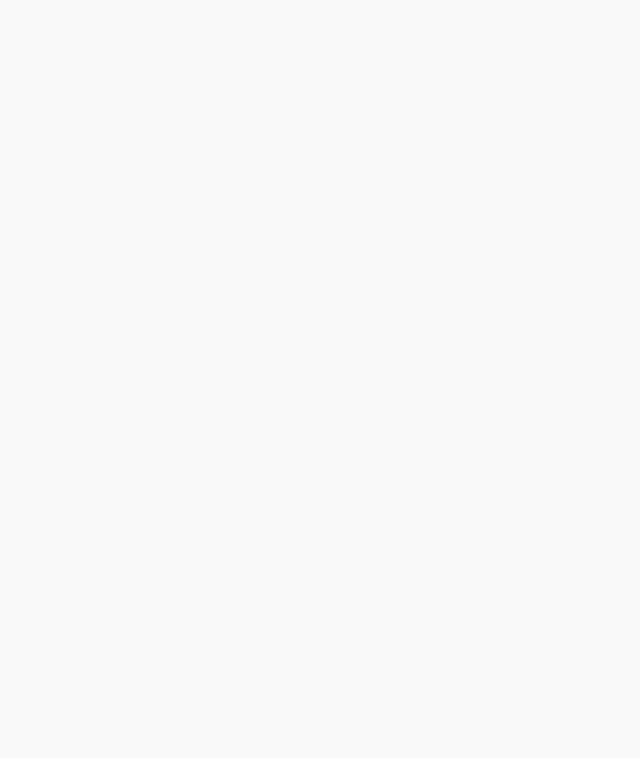
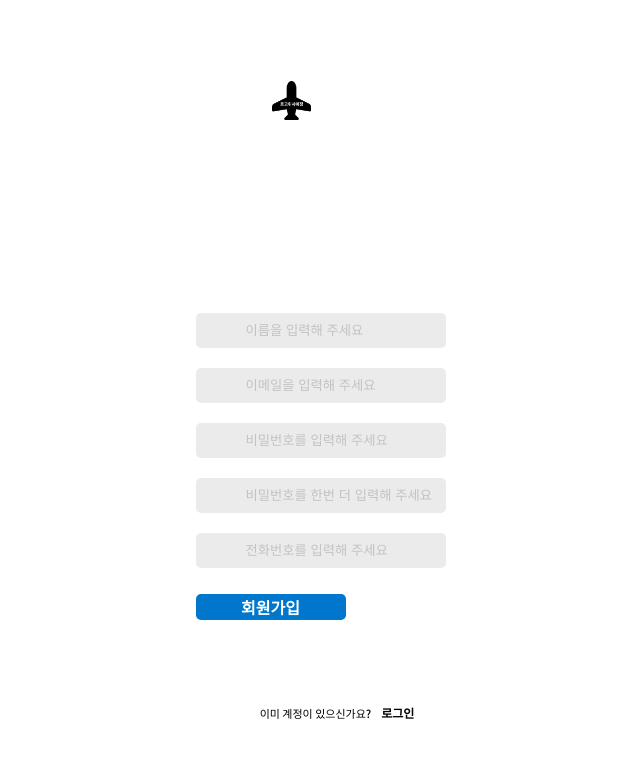
Before and after one commit to choiyen/pocketTrip, a React (Create React App) app in the folder frontend/: page /Login/Register in a window 1280 px wide. Before the commit this address had no page. Shown: the top 758 px of the page, without its empty margins (303-943 px from the left). Built offline with nearby package versions, Linux system fonts and the light colour scheme.

Commit message:
로그인_

```diff
--- a/frontend/src/App.tsx
+++ b/frontend/src/App.tsx
@@ -5,6 +5,7 @@ import { BrowserRouter, Route, Routes } from "react-router-dom";
 import MainPage from "./pages/Home/MainPage";
 import MyPage from "./pages/Mypage/MyPage";
 import Login from "./pages/Login/Login";
+import Register from "./pages/Login/Register/Register";
 import { Provider } from "react-redux";
 import store from "./store";
 
@@ -15,6 +16,7 @@ function App() {
         <BrowserRouter>
           <Routes>
             <Route path="/Login" element={<Login />} />
+            <Route path="/Login/Register" element={<Register />} />
             <Route path="/" element={<MainPage />} />
             <Route path="/mypage" element={<MyPage />} />
           </Routes>
--- a/frontend/src/pages/Login/Login.tsx
+++ b/frontend/src/pages/Login/Login.tsx
@@ -25,7 +25,7 @@ const LoginPage: React.FC = () => {
   return (
     <div className="login-page">
       <div className="logoSz">
-        <a href="/">
+        <a href="/login">
           <img
             style={{ width: "100%", height: "100%" }}
             src="/airplane.png"
--- /dev/null
+++ b/frontend/src/pages/Login/Register/Register.css
@@ -0,0 +1,200 @@
+@import url("https://fonts.googleapis.com/css2?family=Noto+Sans+KR:wght@100..900&display=swap");
+html {
+  height: 100%;
+}
+
+button {
+  cursor: pointer;
+}
+
+body {
+  font-family: "Noto Sans KR", serif;
+  font-weight: 500;
+  background-color: #ffffff;
+}
+
+div {
+  box-sizing: border-box;
+}
+
+a {
+  text-decoration: none;
+  color: inherit;
+}
+
+h1 {
+  text-align: center;
+  margin-top: 20%;
+}
+
+.login-page {
+  display: flex;
+  flex-direction: column;
+  align-items: center;
+  justify-content: center;
+  height: 100vh; /* 화면 전체 높이 사용 */
+}
+
+.logoSz {
+  width: 130px;
+  height: 130px;
+  margin-bottom: 5%;
+}
+
+#registerForm {
+  display: flex;
+  flex-direction: column;
+  align-items: center;
+  margin-top: 3%;
+}
+
+input {
+  background-color: #ebebeb;
+  border-width: 0;
+  width: 250px;
+  height: 35px;
+  border-radius: 5px;
+  box-sizing: border-box;
+  padding-left: 25px;
+  margin-bottom: 20px;
+}
+
+.inD {
+  width: 283px;
+  height: 55px;
+  display: flex;
+  flex-direction: column;
+}
+
+input::placeholder {
+  opacity: 0.7;
+  font-weight: 400;
+  color: #b2b2b2;
+  padding-left: 25px;
+  background-position: left 3px center;
+  background-repeat: no-repeat;
+}
+
+.loginBt {
+  background-color: #0077cc;
+  border-width: 0;
+  width: 150px;
+  height: 35px;
+  margin-top: 2%;
+  margin-bottom: 10%;
+  border-radius: 5px;
+  font-weight: 900;
+  color: #ffffff;
+  text-align: center;
+  font-size: medium;
+}
+
+.isUser {
+  margin-top: 5%;
+  display: flex;
+  justify-content: center;
+  align-items: center;
+  white-space: nowrap;
+}
+
+.lostEp {
+  color: black;
+  text-decoration: none;
+  font-weight: 900;
+  margin-left: 10px;
+  font-size: 12px;
+}
+
+#successModal {
+  position: absolute;
+  display: none;
+  justify-content: center;
+  top: 50%;
+  left: 50%;
+  transform: translate(-50%, -50%);
+  width: 75%;
+  height: 55%;
+  background-color: #fbfbfb;
+  box-shadow: 0px 1px 4px #adb5bd;
+  z-index: 999;
+  border-radius: 15px;
+}
+
+.modal {
+  position: absolute;
+  width: 100%;
+  top: 50%;
+  left: 50%;
+  transform: translate(-50%, -50%);
+  padding: 40px;
+  height: 100%;
+  text-align: center;
+  background-color: #f9f9f9;
+  border-radius: 15px;
+}
+
+.modal h2 {
+  margin-bottom: 20%;
+  font-size: x-large;
+}
+
+.modal p {
+  margin-bottom: 70%;
+}
+
+.modalBtBox {
+  display: flex;
+  margin-top: 5%;
+  justify-content: center;
+}
+
+.modalOffBt {
+  background-color: #da2337;
+  border-width: 0;
+  border-radius: 30px;
+  font-weight: 900;
+  color: #ffffff;
+  text-align: center;
+  width: 197px;
+  height: 45px;
+}
+
+.error-text {
+  color: red;
+  font-size: 12px;
+  display: none; /* 기본적으로 숨김 처리 */
+}
+
+.error-text.show {
+  display: block; /* 오류 발생 시 표시 */
+}
+
+@media (max-width: 767px) and (min-width: 375px) {
+  #successModal {
+    width: 60%;
+    height: 75%;
+  }
+
+  .modal h2 {
+    margin-bottom: 10%;
+  }
+
+  .modal p {
+    margin-bottom: 65%;
+  }
+}
+
+@media screen and (min-width: 768px) {
+  #successModal {
+    width: 35%;
+    height: 80%;
+  }
+
+  .modal h2 {
+    margin-bottom: 10%;
+  }
+
+  .modal p {
+    margin-bottom: 65%;
+  }
+}
--- /dev/null
+++ b/frontend/src/pages/Login/Register/Register.tsx
@@ -0,0 +1,152 @@
+import React, { useState } from "react";
+import "./Register.css";
+
+const RegisterPage: React.FC = () => {
+  const [formData, setFormData] = useState({
+    username: "",
+    emailAddr: "",
+    password: "",
+    passwordConfirm: "",
+    phoneNumber: "",
+  });
+
+  const [errors, setErrors] = useState({
+    emailAddrError: "",
+    passwordConfirmError: "",
+    phoneNumberError: "",
+  });
+
+  const handleChange = (e: React.ChangeEvent<HTMLInputElement>) => {
+    const { name, value } = e.target;
+    setFormData({ ...formData, [name]: value });
+  };
+
+  const handleSubmit = (e: React.FormEvent<HTMLFormElement>) => {
+    e.preventDefault();
+    // Validation and API submission logic here
+    console.log("Form submitted", formData);
+  };
+
+  return (
+    <div className="login-page">
+      <div className="logoSz">
+        <a href="/login">
+          <img
+            style={{ width: "30%", height: "30%" }}
+            src="/airplane.png"
+            alt="로고위치"
+          />
+        </a>
+      </div>
+
+      <form
+        action="/login/register"
+        method="POST"
+        id="registerForm"
+        onSubmit={handleSubmit}
+      >
+        <div className="inD">
+          <input
+            type="text"
+            className="username"
+            name="username"
+            required
+            placeholder="이름을 입력해 주세요"
+            value={formData.username}
+            onChange={handleChange}
+          />
+        </div>
+
+        <div className="inD">
+          <input
+            type="text"
+            className="emailAddr"
+            name="emailAddr"
+            required
+            placeholder="이메일을 입력해 주세요"
+            value={formData.emailAddr}
+            onChange={handleChange}
+          />
+          {errors.emailAddrError && (
+            <span id="emailAddrError" className="error-text">
+              {errors.emailAddrError}
+            </span>
+          )}
+        </div>
+
+        <div className="inD">
+          <input
+            type="password"
+            className="password"
+            name="password"
+            required
+            placeholder="비밀번호를 입력해 주세요"
+            value={formData.password}
+            onChange={handleChange}
+          />
+        </div>
+
+        <div className="inD">
+          <input
+            type="password"
+            className="password_confirm"
+            name="passwordConfirm"
+            required
+            placeholder="비밀번호를 한번 더 입력해 주세요"
+            value={formData.passwordConfirm}
+            onChange={handleChange}
+          />
+          {errors.passwordConfirmError && (
+            <span id="password_confirmError" className="error-text">
+              {errors.passwordConfirmError}
+            </span>
+          )}
+        </div>
+
+        <div className="inD">
+          <input
+            type="number"
+            className="phoneNumber"
+            name="phoneNumber"
+            required
+            placeholder="전화번호를 입력해 주세요"
+            value={formData.phoneNumber}
+            onChange={handleChange}
+          />
+          {errors.phoneNumberError && (
+            <span id="phoneNumberError" className="error-text">
+              {errors.phoneNumberError}
+            </span>
+          )}
+        </div>
+
+        <div className="inD">
+          <button className="loginBt" type="submit">
+            회원가입
+          </button>
+        </div>
+      </form>
+
+      <div id="successModal">
+        <div className="modal">
+          <h2>회원가입 완료!</h2>
+          <p>회원가입이 성공적으로 완료되었습니다.</p>
+          <div className="modalBtBox">
+            <button className="modalOffBt">
+              <a href="/login">완료</a>
+            </button>
+          </div>
+        </div>
+      </div>
+
+      <div className="isUser">
+        <p style={{ fontSize: "11px" }}>이미 계정이 있으신가요?</p>
+        <a className="lostEp" href="/login">
+          로그인
+        </a>
+      </div>
+    </div>
+  );
+};
+
+export default RegisterPage;
```
